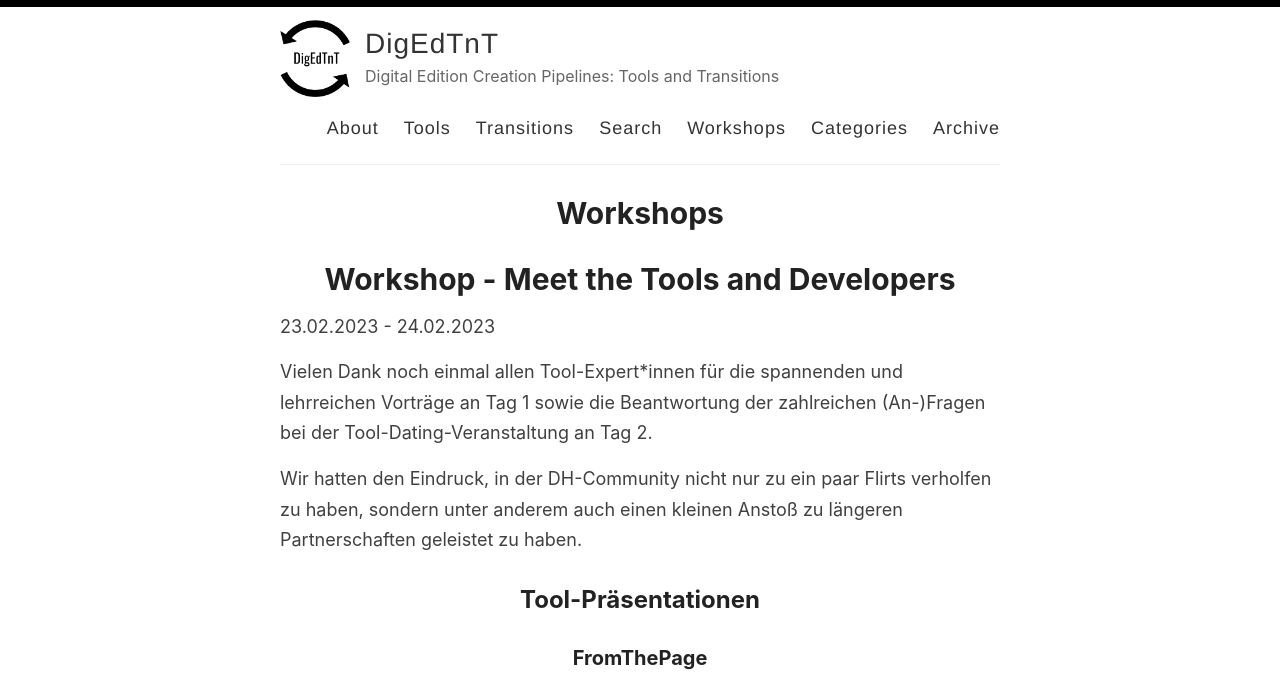
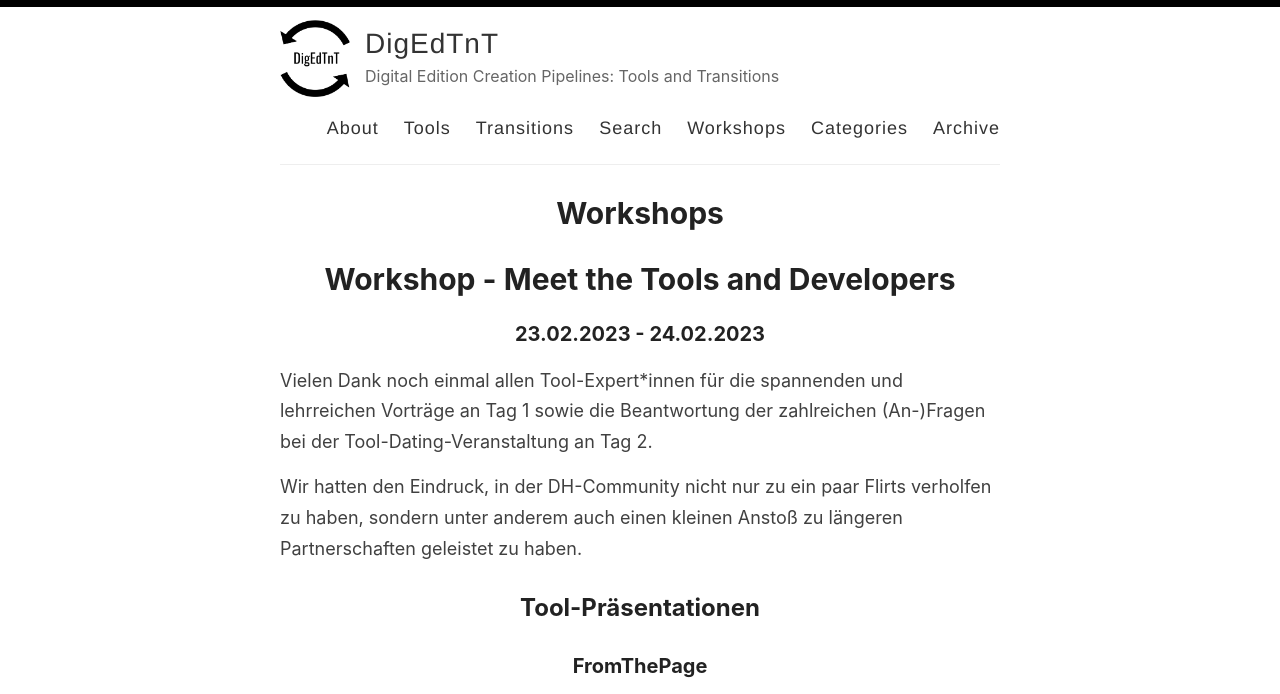
Before and after one commit to DigEdTnT/digedtnt.github.io, a Jekyll site: the page built from _pages/workshops.md, in a window 1280 px wide. Shown: the top 694 px of the page. Built offline with Jekyll 4.4.1, drawn with Linux system fonts in a browser that asks for light colours.

Commit message:
Update workshops.md

```diff
--- a/_pages/workshops.md
+++ b/_pages/workshops.md
@@ -5,7 +5,7 @@
 ---
 
 # Workshop - Meet the Tools and Developers
-23.02.2023 - 24.02.2023
+### 23.02.2023 - 24.02.2023
 
 Vielen Dank noch einmal allen Tool-Expert*innen für die spannenden und lehrreichen Vorträge an Tag 1 sowie die Beantwortung der zahlreichen (An-)Fragen bei der Tool-Dating-Veranstaltung an Tag 2.
 
@@ -15,29 +15,29 @@
 
 ### FromThePage
 <div align="center">Ben Brumfield (Brumfield Labs)</div>
-<iframe src="../data/workshop/slides/FromThePage_Workshop_Graz_2023.pdf" width="100%"></iframe>
+<iframe src="../data/workshop/slides/FromThePage_Workshop_Graz_2023.pdf" width="100%" height="480px"></iframe>
 
 ### Transkribus
 <div align="center">Matthias Sorg und Sebastian Colutto(READ-COOP)</div>
-<iframe src="../data/workshop/slides/Transkribus_Workshop_Graz_2023_full.pdf" width="100%"></iframe>
+<iframe src="../data/workshop/slides/Transkribus_Workshop_Graz_2023_full.pdf" width="100%" height="480px"></iframe>
 
 ### LAKomp
 <div align="center">Jörg Ritter (Universität Halle-Wittenberg)</div>
-<iframe src="../data/workshop/slides/LAKomp_LERA_2023-J.W.Ritter-Graz.pdf" width="100%"></iframe>
+<iframe src="../data/workshop/slides/LAKomp_LERA_2023-J.W.Ritter-Graz.pdf" width="100%" height="480px"></iframe>
 
 ### IIIF
 <div align="center">Glen Robson (IIIF Consortium)</div>
-<iframe src="../data/workshop/slides/iiif_digital_editions_feb_2023.pdf" width="100%"></iframe>
+<iframe src="../data/workshop/slides/iiif_digital_editions_feb_2023.pdf" width="100%" height="480px"></iframe>
 
 ### ediarum
 <div align="center">Nadine Arndt (TELOTA, Berlin-Brandenburgische Akademie der Wissenschaften)</div>
-<iframe src="../data/workshop/slides/ediarum_graz_narndt.pdf" width="100%"></iframe>
+<iframe src="../data/workshop/slides/ediarum_graz_narndt.pdf" width="100%" height="480px"></iframe>
 
 ### FairCopy
 <div align="center">Nicholas Laiacona (Performant Software Solutions)</div>
-<iframe src="../data/workshop/slides/FairCopy_DigEdTNT_Feb_2023.pdf" width="100%"></iframe>
+<iframe src="../data/workshop/slides/FairCopy_DigEdTNT_Feb_2023.pdf" width="100%" height="480px"></iframe>
 
 
 ### Keynote: “Tools für digitale Editionen als Helfer und Hürden: Wie nehmen wir die Werkzeuge in die Hand?”
 <div align="center">Ulrike Henny (Universität Rostock)</div>
-<iframe src="../data/workshop/slides/Keynote_Vortrag_DigEdTnT" width="100%"></iframe>
+<iframe src="../data/workshop/slides/Keynote_Vortrag_DigEdTnT" width="100%" height="480px"></iframe>
```
